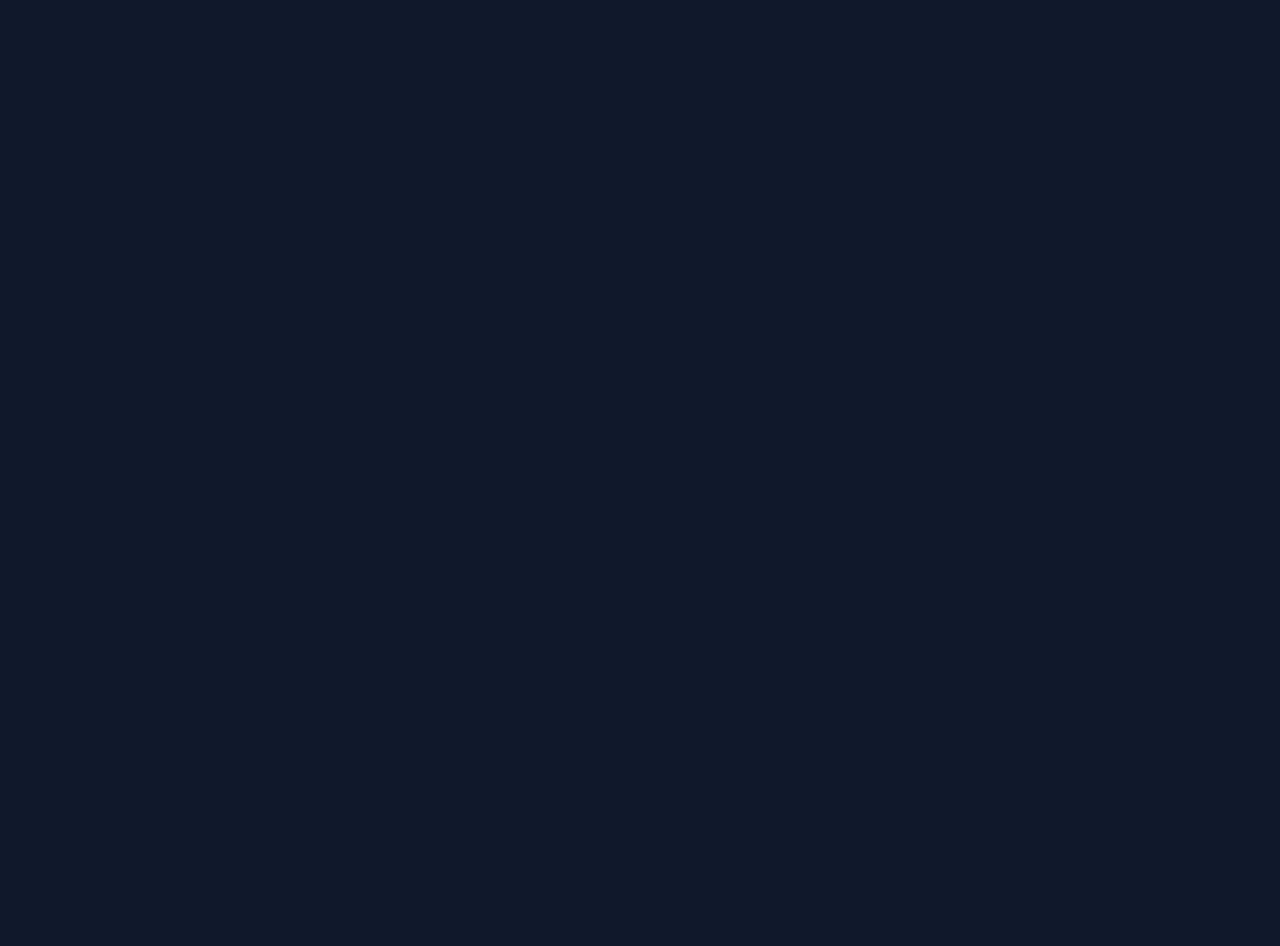
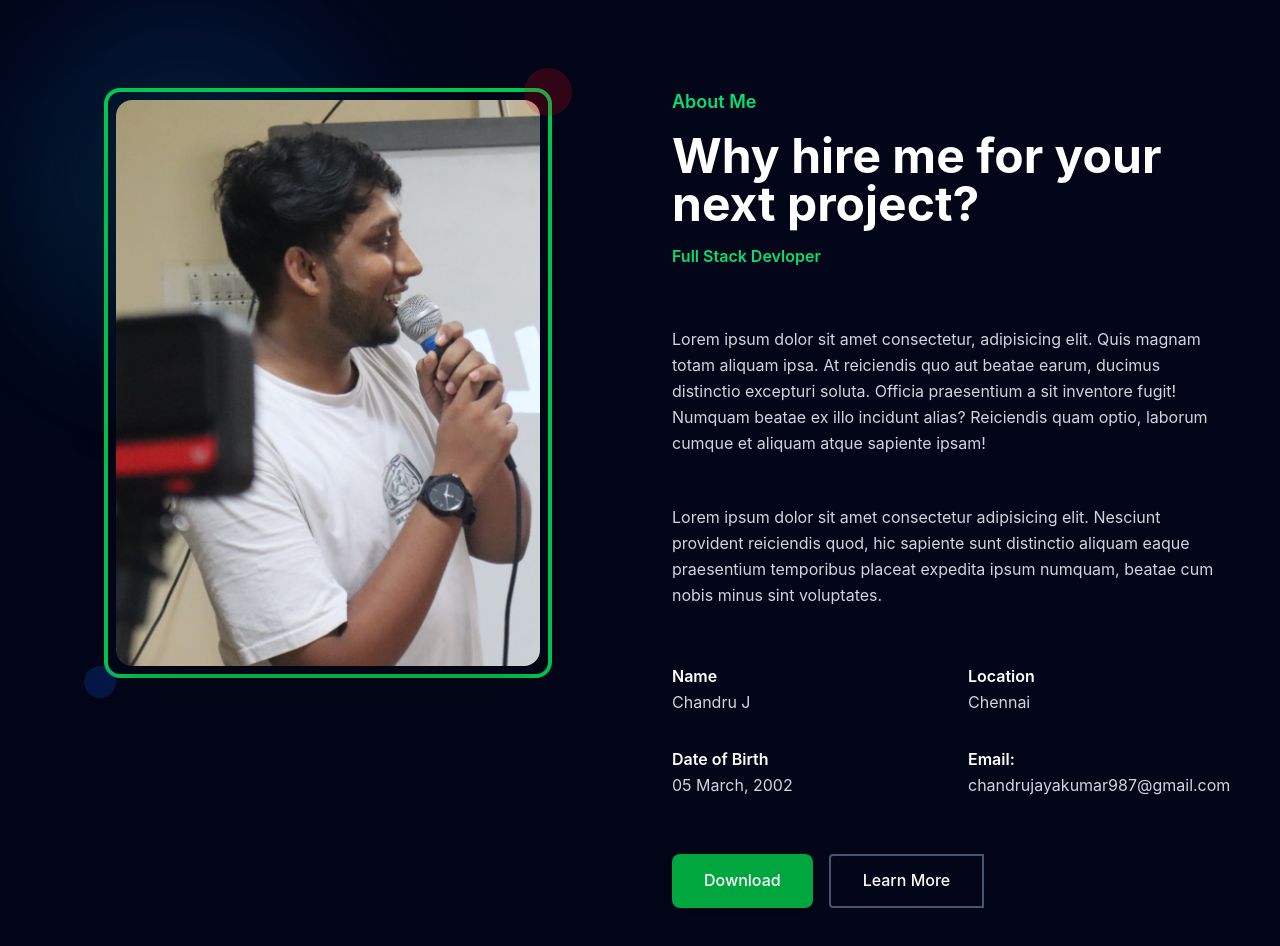
Before and after one commit to chandrujayakumar/Portfolio, a React (Vite) app in the folder Portfolio/: page / in a window 1280 px wide. Shown: the part 980-1926 px from the top of the page. Before the commit the page ends 956 px from the top, so only its background shows below. Built offline with nearby package versions, Linux system fonts and the light colour scheme.

Commit message:
Adding About page

```diff
--- a/Portfolio/src/App.jsx
+++ b/Portfolio/src/App.jsx
@@ -1,12 +1,14 @@
 import React from 'react'
 import Header from './compounents/Header'
 import Hero from './compounents/Hero'
+import About from './compounents/About'
 
 function App() {
   return (
     <div className='bg-gray-300'>
       <Header/>
       <Hero />
+      <About />
     </div>
   )
 }
--- /dev/null
+++ b/Portfolio/src/compounents/About.jsx
@@ -0,0 +1,111 @@
+import React from 'react'
+import myImage from '../assets/Chandru_img2.jpg';
+
+function About() {
+  return (
+    <section id='about' className='py-24 bg-slate-950 relative overflow-hidden'>
+        {/* Animation background Elements */}
+        <div className='absolute inset-0'>
+            <div className='absolute top-20 left-10 w-72 h-72 bg-green-600/10 rounded-full
+            blur-3xl'></div>
+            <div className='absolite bottom-20 right-10 w-96 h-96 bg-blue-600/10 rounded-full
+            blur-3xl'></div>
+            <div className='absolute top-1/2 left-1/2 transform -translate-x-1/2 -translate-y-1/2
+            2 w-full h-full bg-gradient-to-r from-transparent via-green-600/s to-transparent'></div>
+        </div>
+
+        <div className='container mx-auto px-6 py-4'>
+            <div className='container px-6 relative z-10'>
+                <div className='grid lg:grid-cols-2 gap-16 items-space'>
+                    {/* Image in leftside */}
+                    <div className={`relative transition-all duration-1000 `}>
+                        <div className='relative group'>
+                            <div className='w-full max-w-md mx-auto'>
+                                <div className='relative border-4 border-green-500 rounded-2xl p-2
+                                group-hover:border-green-400 transition-all duration-300'>
+                                     <img src={myImage} alt="" className='w-full rounded-2xl shadow-2xl transition-all duration-500
+                                    group-hover:scale-105'/>
+                                    <div className='absolute -top-6 -right-6 w-12 h-12 bg-red-600/20
+                                    rounded-full'></div>
+                                    <div className='absolute -bottom-6 -left-6 w-8 h-8 bg-blue-600/20
+                                    rounded-full'></div>
+                                </div>
+                            </div>
+                        </div>
+                    </div>
+                    {/* Rightside content */}
+                    <div className={`space-y-8 transition-all duration-1000 delay-300`}>
+                        <div className='space-y-4'>
+                            <p className='text-green-400 font-semibold text-lg'>About Me </p>
+                            <h2 className='text-4xl md:text-5xl text-white font-bold animate-slide-up'>
+                            Why hire me for your<br />
+                            <span>next project?</span>
+                            </h2>
+                            <p className='text-green-400 font-semibold delay-200 animate'>
+                            Full Stack Devloper
+                            </p>
+                        </div>
+                        <div className='space-y-6 text-gray-300 leading-relaxed'>
+                            <p className={`grid grit-cols-2 gap-8 py-6 transition-all duration-1000
+                                dealy-500 `}>
+                                 Lorem ipsum dolor sit amet consectetur, adipisicing elit. Quis magnam totam aliquam ipsa. At reiciendis quo aut beatae earum, ducimus distinctio excepturi soluta. Officia praesentium a sit inventore fugit! Numquam beatae ex illo incidunt alias? Reiciendis quam optio, laborum cumque et aliquam atque sapiente ipsam!
+                            </p>
+                            <p className={`transition-all duration-1000 delay-700`}>
+                                Lorem ipsum dolor sit amet consectetur adipisicing elit. Nesciunt provident reiciendis quod, hic sapiente sunt distinctio aliquam eaque praesentium temporibus placeat expedita ipsum numquam, beatae cum nobis minus sint voluptates.
+                            </p>
+                        </div>
+                        <div
+                        className={`grid grid-cols-2 gap-8 py-6 transition-all duration-1000
+                            dealy-500`}
+                        >
+                            <div className='group'>
+                            <p className='text-white font-semibold group-hover:text-green-400
+                                transition-all duration-300'>
+                                Name
+                                </p>
+                                <p className='text-gray-300'>Chandru J</p>
+                            </div>
+                            <div className='group'>
+                                <p className='text-white font-semibold group-hover:text-green-400
+                                transition-all duration-300'>Location</p>
+                                <p className='text-gray-300'>
+                                    Chennai
+                                </p>
+                            </div>
+                            <div className='group'>
+                                <p className='text-white font-semibold group-hover:text-green-400
+                                transition-all duration-300'>Date of Birth</p>
+                                <p className='text-gray-300'>
+                                    05 March, 2002
+                                </p>
+                            </div>
+                            <div className='group'>
+                                <p className='text-white font-semibold group-hover:text-green-400
+                                transition-all duration-300'>Email:</p>
+                                <p className='text-gray-300'>
+                                    chandrujayakumar987@gmail.com
+                                </p>
+                            </div>
+
+                        </div>
+                        <div className='flex flex-wrap gap-4 transition-all duration-1000 delay-1100'>
+                            <button className='bg-green-600 text-white px-8 py-3 rounded-lg
+                            hover:bg-green-700 transition-all duration-300 font-medium shadow-lg
+                            hover:shadow-xl hover:scale-105'>
+                                Download
+                            </button>
+                            <button className='border-2 border-slate-600 text-white px-8 py-3 rounded-l
+                            hover:border-green-600 hover:text-green-400 transition-all duration-300
+                            font-medium hover:scale-105'>
+                                Learn More
+                            </button>
+                        </div>
+                    </div>
+                </div>
+            </div>
+        </div>
+    </section>
+  )
+}
+
+export default About
--- a/Portfolio/src/compounents/Hero.jsx
+++ b/Portfolio/src/compounents/Hero.jsx
@@ -1,8 +1,15 @@
 import { ArrowRight, Github, Linkedin, Mail, Play } from 'lucide-react'
 import myImage from '../assets/Chandru_img.jpg';
-import React from 'react'
+import React, { useState, useEffect } from 'react'
 
 function Hero() {
+    const [isVisible, setVisible] = useState(false);
+
+    useEffect(() => {
+      setVisible(true);
+
+    }, []);
+
   return (
     <section
     id="home"
@@ -26,25 +33,41 @@ function Hero() {
                     <div className='space-y-4'>
                         <p
                         className={`text-green-400 font-semibold text-lg transition-all
-                        duration-1000`}>
+                        duration-1000 ${
+                            isVisible
+                                 ? "opacity-100 translate-y-0"
+                                 : "opacity-0 translate-y-10"
+                        }` }>
                             Get Read to Start Work
                         </p>
                         <h1 className={`text-5xl md:text-7xl font-black text-white leading-tight
-                            transition-all duration-1000 delay-200`}>
+                            transition-all duration-1000 delay-200 ${
+                            isVisible
+                                 ? "opacity-100 translate-y-0"
+                                 : "opacity-0 translate-y-10"
+                        }`}>
                             I'm
                             <span className='text-green-400'> Devloper</span> <br />
                             <span className='text-white'>Chandru Jayakumar</span>
                         </h1>
                         <p className={`text-gray-300 text-lg leading-relaxed max-w-lg transition-all
-                        duration-1000 delay-400`}
+                        duration-1000 delay-400 ${
+                            isVisible
+                                 ? "opacity-100 translate-y-0"
+                                 : "opacity-0 translate-y-10"
+                        }`}
                         >
                             Results-driven MCA graduate with hands-on experience in full stack development, backend services, and system integration.
                             Proficient in Java, microservices, and cloud-based deployment.
                             Skilled in working with distributed systems and delivering scalable solutions in agile environments.
                             Eager to contribute to high-impact infrastructure programs and innovation.
                         </p>
-                        <div className='flex flex-wrap gap-4 pt-4 transition-all duration-1000
-                        delay-600'>
+                        <div className={`flex flex-wrap gap-4 pt-4 transition-all duration-1000
+                        delay-600${
+                            isVisible
+                                 ? "opacity-100 translate-y-0"
+                                 : "opacity-0 translate-y-10"
+                        }`}>
                             <button className='bg-green-600 text-white px-8 py-4 rounded-lg
                             hover:bg-green-700 transition-all duration-300 flex items-center gap-2 group
                             shadow-lg hover:shadow-xl font-medium hover:scale-105'>
@@ -59,15 +82,21 @@ function Hero() {
                             </button>
                         </div>
                         {/* Social Icons to Home  */}
-                        <div className='flex gap-4 pt-6 transition-all duration-100 delay-800'>
+                        <div className={`flex gap-4 pt-6 transition-all duration-100 delay-800${
+                            isVisible
+                                 ? "opacity-100 translate-y-0"
+                                 : "opacity-0 translate-y-10"
+                        }`}>
                             <a
                             href="https://github.com/chandrujayakumar"
+                            target="_blank"
                             className='w-12 h-12 bg-slate-700 rounded-lg flex items-center
                             justify-center hover:bg-green-600 hover:text-white transition-all
                             duration-300 group hover:scale-110 hover:rotate-6'>
                                 <Github className='w-5 h-5' />
                             </a>
                             <a href="https://www.linkedin.com/in/chandrujayakumar/"
+                            target="_blank"
                             className='w-12 h-12 bg-slate-700 rounded-lg flex items-center
                             justify-center hover:bg-green-600 hover:text-white transition-all
                             duration-300 group hover:scale-110 hover:rotate-6'>
@@ -88,7 +117,11 @@ function Hero() {
 
                 </div>
                 {/* Right Content */}
-                <div className={`relative transition-all duration-1000 delay-300`}>
+                <div className={`relative transition-all duration-1000 delay-300 ${
+                            isVisible
+                                 ? "opacity-100 translate-y-0"
+                                 : "opacity-0 translate-y-10"
+                        }`}>
                     <div className='relative'>
                         <div className='w-full max-w-lg mx-auto'>
                             <div className='relative group'>
```
Also changed, not shown: Portfolio/src/assets/Chandru_img2.jpg (added).
